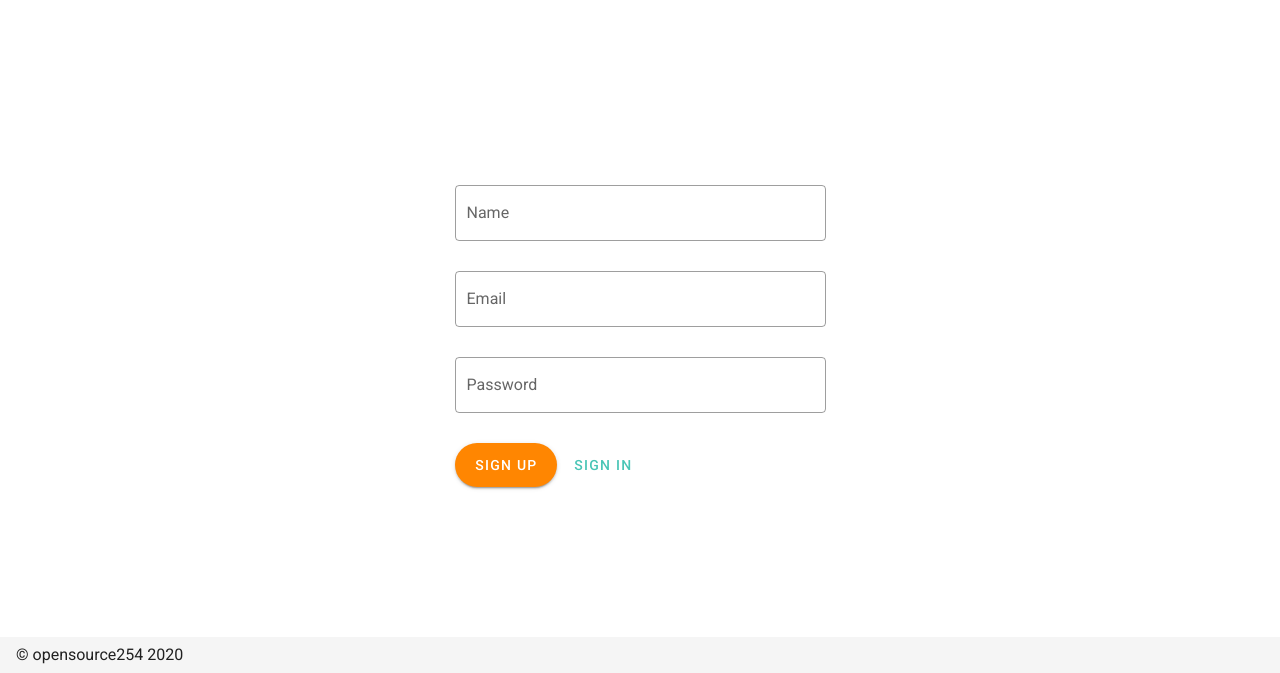
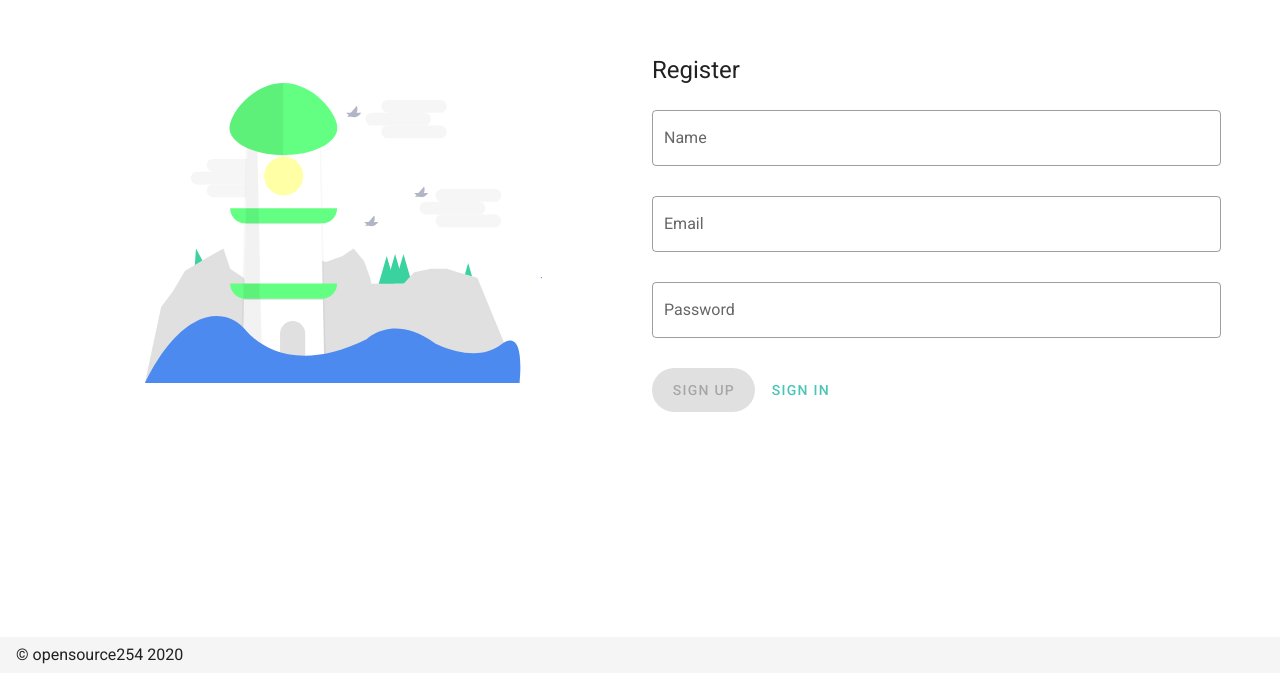
Before and after one commit to StanleyMasinde/events254-api-archive, a Nuxt app: page /register in a window 1280 px wide. Shown: the part 127-800 px from the top of the page. Built offline with nearby package versions, Linux system fonts and the light colour scheme.

Commit message:
Register route works!! (From the UI)

```diff
--- a/layouts/auth.vue
+++ b/layouts/auth.vue
@@ -2,9 +2,11 @@
   <v-app>
     <v-main>
       <v-container>
-        <v-row class="fullPage" justify="center">
-          <v-col cols="12" md="4">
-            <v-img height="300" contain alt="Events254 Logo" src="/icon.png" @click="$router.push('/')" />
+        <v-row class="fullPage" justify="center" align="center">
+          <v-col cols="10" md="6">
+            <v-img height="300" contain alt="Events254 Logo" src="/lighthouse.svg" @click="$router.push('/')" />
+          </v-col>
+          <v-col cols="10" md="6">
             <nuxt />
           </v-col>
         </v-row>
--- a/nuxt.config.js
+++ b/nuxt.config.js
@@ -1,14 +1,25 @@
 /* eslint-disable nuxt/no-cjs-in-config */
 const colors = require('vuetify/lib/util/colors').default
 module.exports = {
+  vue: {
+    config: {
+      productionTip: true,
+      devtools: true
+    }
+  },
+
   server: {
     port: process.env.PORT || 3000,
     host: 'localhost',
     timing: false
   },
 
+  router: {
+    middleware: ['auth']
+  },
+
   /**
-   * erver middleware
+   * server middleware
    */
   serverMiddleware: {
     '/api': '~/app.js'
@@ -51,7 +62,7 @@ module.exports = {
   /*
    ** Plugins to load before mounting the App
    */
-  plugins: [],
+  plugins: ['~/plugins/axios', '~/plugins/veevalidate.js'],
   /*
    ** Nuxt.js dev-modules
    */
@@ -112,14 +123,17 @@ module.exports = {
   auth: {
     strategies: {
       local: {
+        user: {
+          property: false
+        },
         token: {
           required: false,
           type: false
         },
         endpoints: {
-          login: { url: '/api/auth/login', method: 'post' },
-          logout: { url: '/api/auth/logout', method: 'post' },
-          user: { url: '/api/auth/user', method: 'get' }
+          login: { url: 'api/auth/login', method: 'post' },
+          logout: { url: 'api/auth/logout', method: 'post' },
+          user: { url: 'api/auth/user', method: 'get' }
         }
       }
     }
--- a/package.json
+++ b/package.json
@@ -37,7 +37,8 @@
     "mevn-validator": "^2.0.0",
     "nuxt": "^2.14.11",
     "passport": "^0.4.1",
-    "passport-local": "^1.0.0"
+    "passport-local": "^1.0.0",
+    "vee-validate": "^3.4.5"
   },
   "devDependencies": {
     "@nuxtjs/axios": "^5.12.3",
--- a/pages/index.vue
+++ b/pages/index.vue
@@ -4,3 +4,6 @@
   </h1>
 </template>
 <script>
+export default {
+}
+</script>
--- a/pages/login.vue
+++ b/pages/login.vue
@@ -1,9 +1,16 @@
 <template>
   <div>
-    <v-form>
+    <v-alert v-if="err" type="error">
+      {{ err }}
+    </v-alert>
+    <h3 class="headline">
+      Login
+    </h3>
+    <br>
+    <v-form @submit.prevent="login">
       <v-text-field outlined label="Username or Email" />
       <v-text-field outlined label="Password" />
-      <v-btn color="accent">
+      <v-btn type="submit" color="accent">
         Sign in
       </v-btn>
       <v-btn text to="/register" color="primary">
@@ -15,11 +22,36 @@
 <script>
 export default {
   layout: 'auth',
+  data () {
+    return {
+      err: null,
+      cred: {
+        email: null,
+        password: null
+      }
+    }
+  },
   head: {
     title: 'Sign in',
     meta: [
       { hid: 'description', name: 'description', content: 'Login into your account' }
     ]
+  },
+  methods: {
+    async login () {
+      try {
+        await this.$auth.loginWith('local', {
+          data: this.cred
+        })
+        this.$router.push('/home')
+      } catch (error) {
+        this.error = error.response.data
+
+        setTimeout(() => {
+          this.error = null
+        }, 5000)
+      }
+    }
   }
 }
 </script>
--- a/pages/register.vue
+++ b/pages/register.vue
@@ -1,26 +1,69 @@
 <template>
   <div>
-    <v-form>
-      <v-text-field label="Name" outlined />
-      <v-text-field type="email" outlined label="Email" />
-      <v-text-field outlined label="Password" />
-      <v-btn rounded large color="accent">
+    <h3 class="headline">
+      Register
+    </h3>
+    <br>
+    <ValidationObserver ref="form" v-slot="{ invalid }">
+      <v-form @submit.prevent="register">
+        <ValidationProvider v-slot="{ errors }" name="name" rules="required">
+          <v-text-field v-model="user.name" :error-messages="errors" label="Name" outlined />
+        </ValidationProvider>
+
+        <ValidationProvider v-slot="{ errors }" name="email" rules="required|email">
+          <v-text-field v-model="user.email" :error-messages="errors" type="email" outlined label="Email" />
+        </ValidationProvider>
+
+        <ValidationProvider v-slot="{ errors }" name="password" rules="required">
+          <v-text-field v-model="user.password" :error-messages="errors" outlined label="Password" />
+        </ValidationProvider>
+
+        <v-btn :disabled="invalid" type="submit" rounded large color="accent">
           Sign up
         </v-btn>
         <v-btn text to="/login" color="primary">
           Sign in
         </v-btn>
       </v-form>
+    </ValidationObserver>
   </div>
 </template>
 <script>
 export default {
+  auth: 'guest',
   layout: 'auth',
+  data () {
+    return {
+      user: {
+        name: null,
+        email: null,
+        password: null
+      }
+    }
+  },
   head: {
     title: 'Sign up',
     meta: [
       { hid: 'description', name: 'description', content: 'Create a new account' }
     ]
+  },
+  methods: {
+    async register () {
+      try {
+        await this.$axios.post('/api/auth/register', this.user)
+        await this.$auth.loginWith('local', {
+          data: this.user
+        })
+        this.$router.push('/home')
+      } catch (error) {
+        if (error.response.status === 422) {
+          this.$refs.form.setErrors(error.response.data.errors)
+          return
+        }
+        // TODO add proper handling
+        throw new Error(error)
+      }
+    }
   }
 }
 </script>
--- /dev/null
+++ b/plugins/axios.js
@@ -0,0 +1,17 @@
+export default function ({ $axios, redirect, store }, inject) {
+  $axios.defaults.headers.common.Accept = 'application/json'
+  $axios.defaults.withCredentials = true
+
+  // TODO enable these interceptors later
+  //   $axios.onRequest(() => {
+  //     store.commit('loading', true)
+  //   })
+
+  //   $axios.onResponse(() => {
+  //     store.commit('loading', false)
+  //   })
+
+//   $axios.onError(() => {
+//     store.commit('loading', false)
+//   })
+}
--- /dev/null
+++ b/plugins/veevalidate.js
@@ -0,0 +1,31 @@
+import Vue from 'vue'
+import { required, email, confirmed, min } from 'vee-validate/dist/rules'
+import { extend, ValidationObserver, ValidationProvider } from 'vee-validate'
+
+extend('required', {
+  ...required,
+  message: '{_field_} is required'
+})
+
+extend('email', {
+  ...email,
+  message: 'Email must be valid'
+})
+
+extend('confirmed', {
+  ...confirmed,
+  message: '{_field_} confirmation does not match'
+})
+
+extend('phone-min', {
+  ...min,
+  message: 'This phone number does not look valid'
+})
+
+extend('delivery-address-required', {
+  ...required,
+  message: 'This address is required'
+})
+
+Vue.component('ValidationProvider', ValidationProvider)
+Vue.component('ValidationObserver', ValidationObserver)
```
Also changed, not shown: routes/auth.js (+5 -3 lines), static/lighthouse.svg (added), 1 other file (tests, documents, lock files or other folders). Lines whose indentation alone changed are shown as unchanged.
